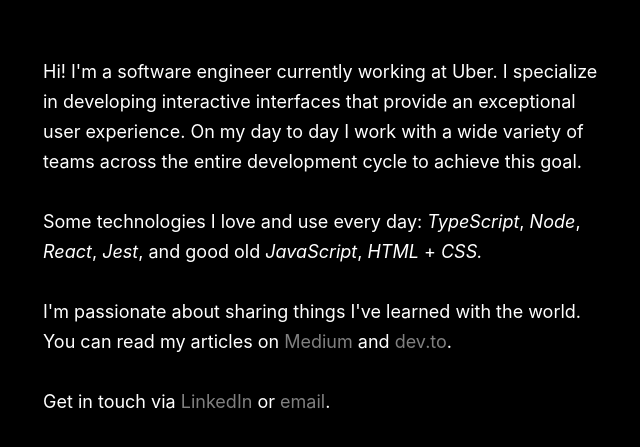
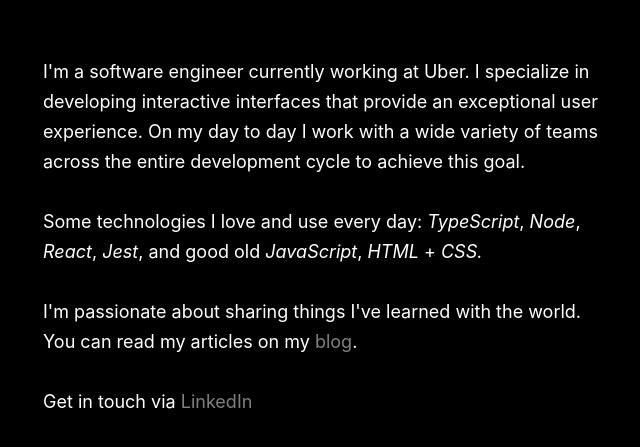
Before and after one commit to andrescuco/andrescuco-static, a plain HTML site: page index.html in a window 1280 px wide. Shown: the part 163-610 px from the top of the page, without its empty margins (57-697 px from the left). Drawn offline with Linux system fonts and the light colour scheme.

Commit message:
Update <a> hover style, small copy refinements

```diff
--- a/index.html
+++ b/index.html
@@ -56,10 +56,9 @@
       }
       a {
         opacity: 0.5;
-        transition: opacity 0.2s;
       }
       a:hover {
-        opacity: 1;
+	text-decoration: underline;
       }
       @media screen and (max-width: 750px) {
         .contact {
@@ -73,12 +72,12 @@
   </head>
   <body>
     <main>
-      <h1>Andrés Cuellar</h1>
+      <h1>Andres Cuellar</h1>
       <a class="contact" href="mailto:hi@andrescuellar.co"
         >hi@andrescuellar.co</a
       >
       <p>
-        Hi! I'm a software engineer currently working at Uber. I specialize in
+        I'm a software engineer currently working at Uber. I specialize in
         developing interactive interfaces that provide an exceptional user
         experience. On my day to day I work with a wide variety of teams across
         the entire development cycle to achieve this goal.
@@ -92,9 +91,8 @@
 
       <p>
         I'm passionate about sharing things I've learned with the world. You
-        can read my articles on <a href="https://medium.com/@andrescuco"
-        target="_blank">Medium</a> and <a href="https://dev.to/andrescuco"
-        target="_blank">dev.to</a>.
+        can read my articles on my <a href="https://medium.com/@andrescuco"
+        target="_blank">blog</a>.
       </p>
       <p>
         Get in touch via
@@ -102,8 +100,7 @@
           target="_blank"
           href="https://www.linkedin.com/in/andrescuco/"
           >LinkedIn</a
-        > or
-        <a href="mailto:hi@andrescuellar.co">email</a>.
+        >
       </p>
     </main>
   </body>
```
